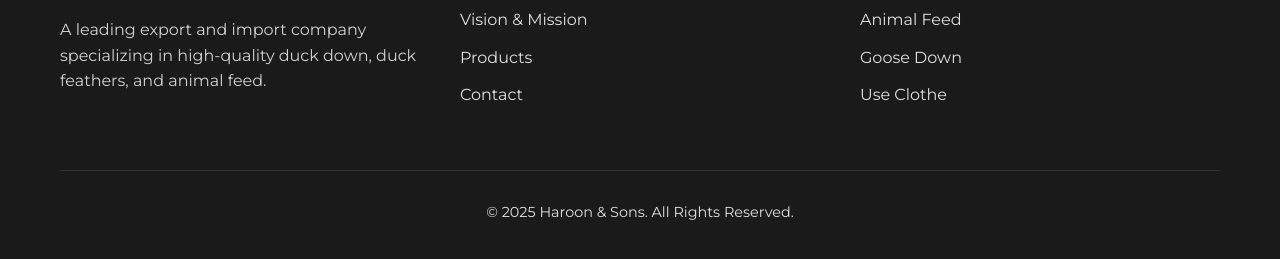
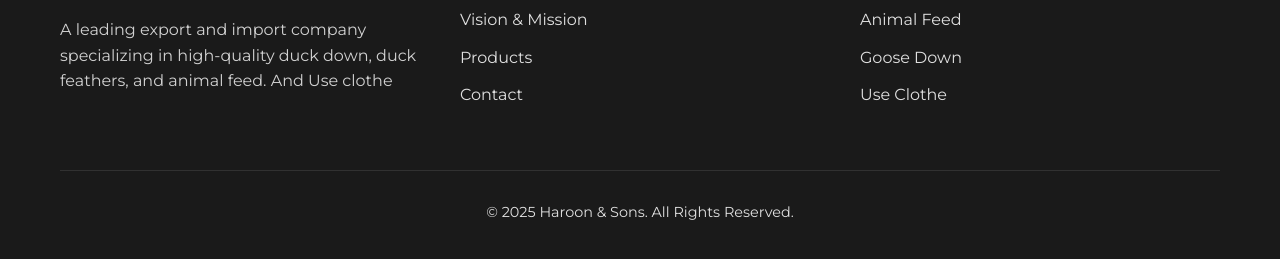
Before and after one commit to haroonands-dot/Harooonandsons, a plain HTML site: page index.html in a window 1280 px wide. Shown: the part 5062-5321 px from the top of the page. Drawn offline with nearby package versions, Linux system fonts and the light colour scheme.

Commit message:
Updated website content

```diff
--- a/index.html
+++ b/index.html
@@ -266,7 +266,7 @@
                         <div class="logo-main">HAROON & SONS</div>
                         <div class="logo-sub">EXPORT / IMPORT</div>
                     </div>
-                    <p style="margin-top: 20px; color: rgba(255, 255, 255, 0.8);">A leading export and import company specializing in high-quality duck down, duck feathers, and animal feed.</p>
+                    <p style="margin-top: 20px; color: rgba(255, 255, 255, 0.8);">A leading export and import company specializing in high-quality duck down, duck feathers, and animal feed. And Use clothe</p>
                 </div>
 
                 <div class="footer-links">
```
